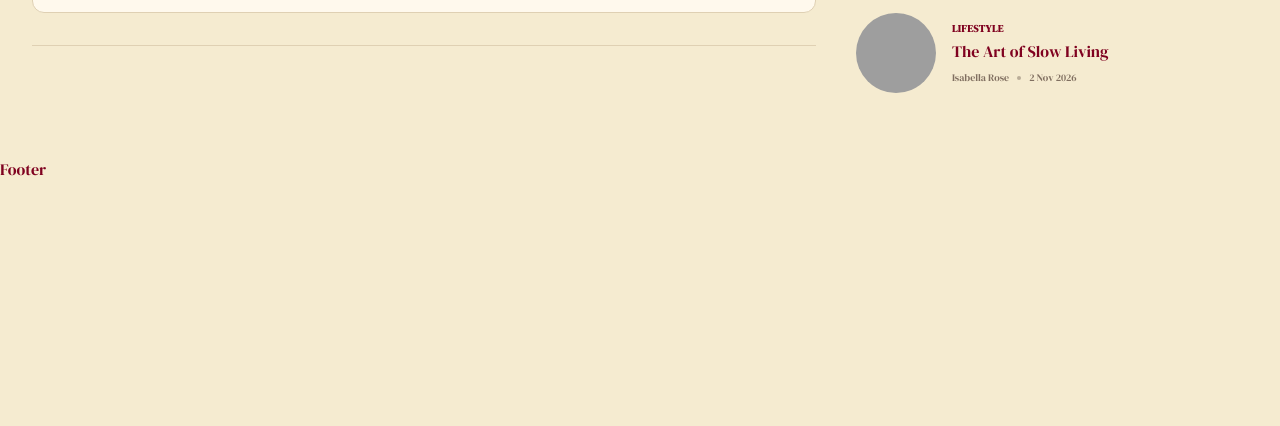
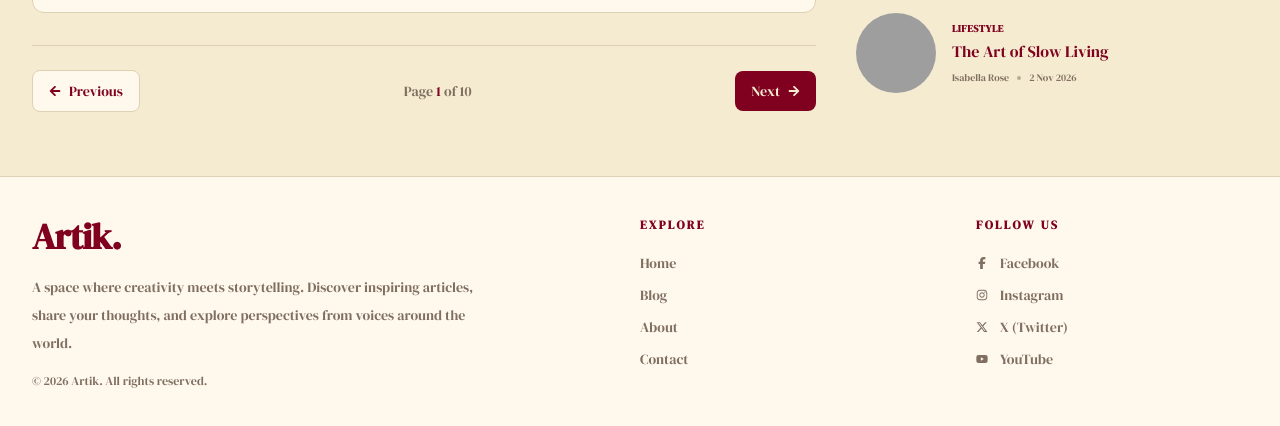
Before and after one commit to Vishnu-11124/artik, a Next.js app: page / in a window 1280 px wide. Shown: the part 2200-2626 px from the top of the page. Before the commit the page ends 2381 px from the top, so only its background shows below. Built offline with nearby package versions, Linux system fonts and the light colour scheme; grey boxes are pictures that could not be loaded.

Commit message:
feat: enhance Footer and Pagination components with improved layout and navigation links

```diff
--- a/src/components/Footer.tsx
+++ b/src/components/Footer.tsx
@@ -1,11 +1,113 @@
-import React from 'react'
+import Link from "next/link";
+import {
+  FaFacebookF,
+  FaInstagram,
+  FaXTwitter,
+  FaYoutube,
+} from "react-icons/fa6";
 
 const Footer = () => {
+  const exploreLinks = [
+    { name: "Home", href: "/" },
+    { name: "Blog", href: "/posts" },
+    { name: "About", href: "/about" },
+    { name: "Contact", href: "/contact" },
+  ];
+
+  const followLinks = [
+    {
+      name: "Facebook",
+      href: "https://facebook.com",
+      icon: FaFacebookF,
+    },
+    {
+      name: "Instagram",
+      href: "https://instagram.com",
+      icon: FaInstagram,
+    },
+    {
+      name: "X (Twitter)",
+      href: "https://x.com",
+      icon: FaXTwitter,
+    },
+    {
+      name: "YouTube",
+      href: "https://youtube.com",
+      icon: FaYoutube,
+    },
+  ];
   return (
-    <div>
-      <h1>Footer</h1>
-    </div>
-  )
-}
+    <footer className="border-t border-border bg-surface">
+      <div className="mx-auto max-w-7xl px-5 py-8 lg:px-8 lg:py-10">
+        {/* Main Footer */}
+        <div className="grid grid-cols-1 gap-10 sm:grid-cols-2 lg:grid-cols-[2fr_1fr_1fr] lg:gap-16">
+          {/* Brand */}
+          <div className="max-w-md">
+            <Link href="/" className="inline-block">
+              <h2 className="font-display text-4xl font-semibold tracking-tight text-primary">
+                Artik<span className="text-foreground">.</span>
+              </h2>
+            </Link>
 
-export default Footer
+            <p className="mt-4 text-sm leading-7 text-muted">
+              A space where creativity meets storytelling. Discover inspiring
+              articles, share your thoughts, and explore perspectives from
+              voices around the world.
+            </p>
+
+            <p className="text-xs text-muted mt-4">
+              © 2026 Artik. All rights reserved.
+            </p>
+          </div>
+
+          {/* Navigation */}
+          <div>
+            <h3 className="mb-5 text-xs font-bold uppercase tracking-[0.2em] text-foreground">
+              Explore
+            </h3>
+
+            <div className="flex flex-col items-start gap-3">
+              {exploreLinks.map((link) => (
+                <Link
+                  key={link.name}
+                  href={link.href}
+                  className="text-sm text-muted transition-colors duration-300 hover:translate-x-1 hover:text-primary"
+                >
+                  {link.name}
+                </Link>
+              ))}
+            </div>
+          </div>
+
+          {/* Social */}
+          <div>
+            <h3 className="mb-5 text-xs font-bold uppercase tracking-[0.2em] text-foreground">
+              Follow Us
+            </h3>
+
+            <div className="flex flex-col items-start gap-3">
+              {followLinks.map((social) => {
+                const Icon = social.icon;
+
+                return (
+                  <Link
+                    key={social.name}
+                    href={social.href}
+                    target="_blank"
+                    rel="noopener noreferrer"
+                    className="group flex items-center gap-3 text-sm text-muted transition-colors duration-300 hover:text-primary"
+                  >
+                    <Icon className="text-xs transition-transform duration-300 group-hover:scale-110" />
+                    {social.name}
+                  </Link>
+                );
+              })}
+            </div>
+          </div>
+        </div>
+      </div>
+    </footer>
+  );
+};
+
+export default Footer;
--- a/src/components/Pagination.tsx
+++ b/src/components/Pagination.tsx
@@ -1,11 +1,32 @@
-import React from 'react'
+import { FaArrowLeft, FaArrowRight } from "react-icons/fa";
 
 const Pagination = () => {
   return (
-    <div>
+    <div className="flex items-center justify-between">
+      {/* Previous */}
+      <button
+        type="button"
+        className="group inline-flex items-center gap-2 rounded-lg border border-border bg-surface px-4 py-2.5 text-sm font-medium text-foreground transition-all duration-300 hover:border-primary hover:bg-primary hover:text-[#F5EBD0]"
+      >
+        <FaArrowLeft className="text-xs transition-transform duration-300 group-hover:-translate-x-1" />
+        Previous
+      </button>
 
+      {/* Page Info */}
+      <span className="text-xs font-medium text-muted sm:text-sm">
+        Page <span className="text-primary">1</span> of 10
+      </span>
+
+      {/* Next */}
+      <button
+        type="button"
+        className="group inline-flex items-center gap-2 rounded-lg bg-primary px-4 py-2.5 text-sm font-medium text-[#F5EBD0] transition-all duration-300 hover:bg-primary-hover"
+      >
+        Next
+        <FaArrowRight className="text-xs transition-transform duration-300 group-hover:translate-x-1" />
+      </button>
     </div>
-  )
-}
+  );
+};
 
-export default Pagination
+export default Pagination;
```
